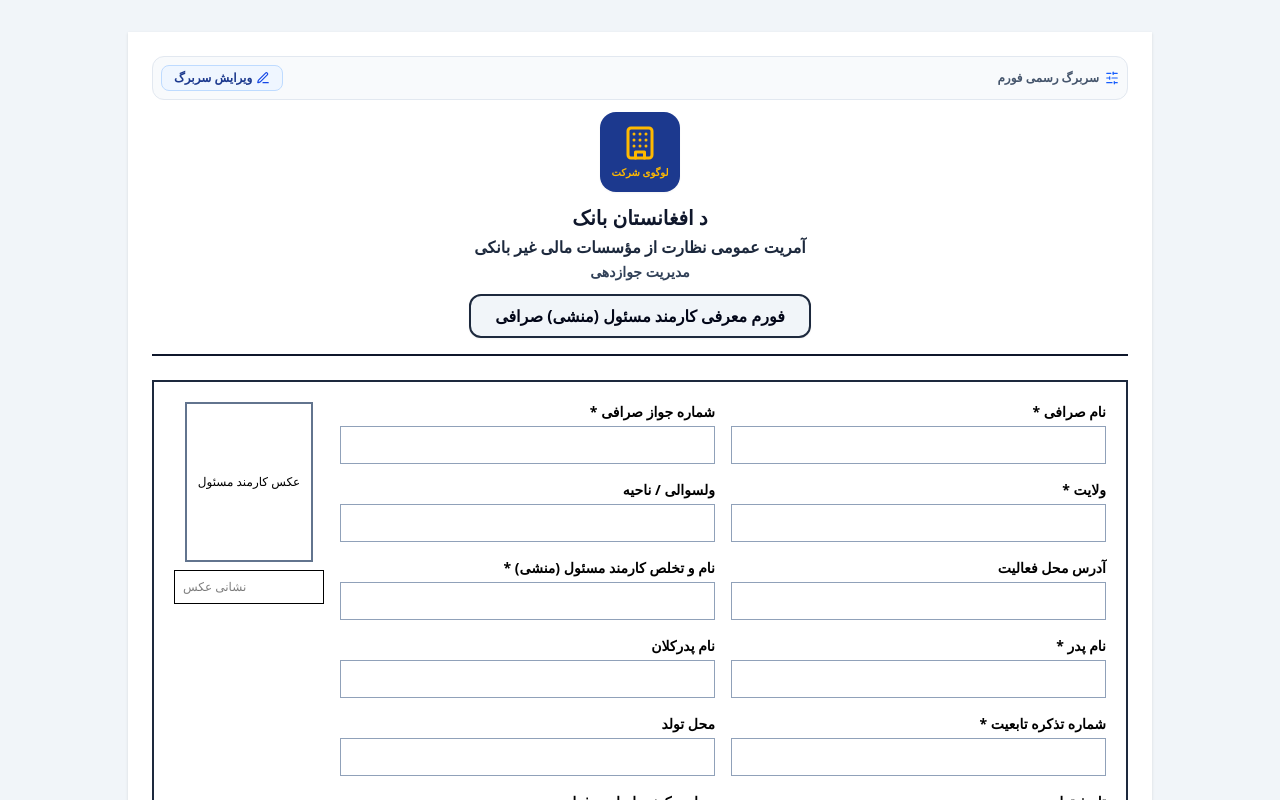
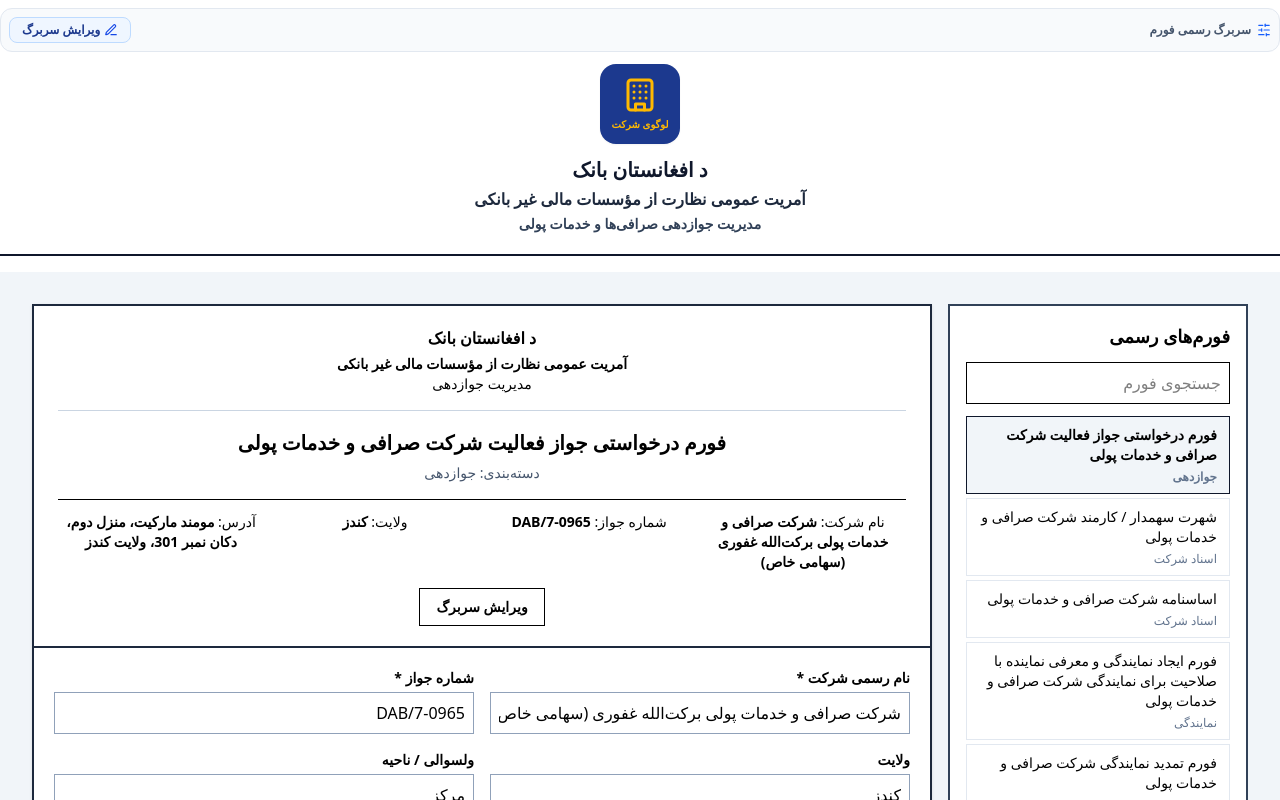
Before and after one commit to Norani375/Manochehr-norani, a Next.js app: page /dab-fx-responsible-employee in a window 1280 px wide. Shown: the top 800 px of the page. Built offline with nearby package versions, Linux system fonts and the light colour scheme; no server answers; the database is empty.

Commit message:
refactor(dab): route responsible employee through canonical workspace

```diff
--- a/app/dab-fx-responsible-employee/page.tsx
+++ b/app/dab-fx-responsible-employee/page.tsx
@@ -1,5 +1,5 @@
-import DabFxResponsibleEmployeeForm from '@/components/DabFxResponsibleEmployeeForm';
+import DabStandardFormsWorkspace from '@/components/DabStandardFormsWorkspace';
 
 export default function DabFxResponsibleEmployeePage() {
-  return <DabFxResponsibleEmployeeForm />;
+  return <DabStandardFormsWorkspace />;
 }
```
